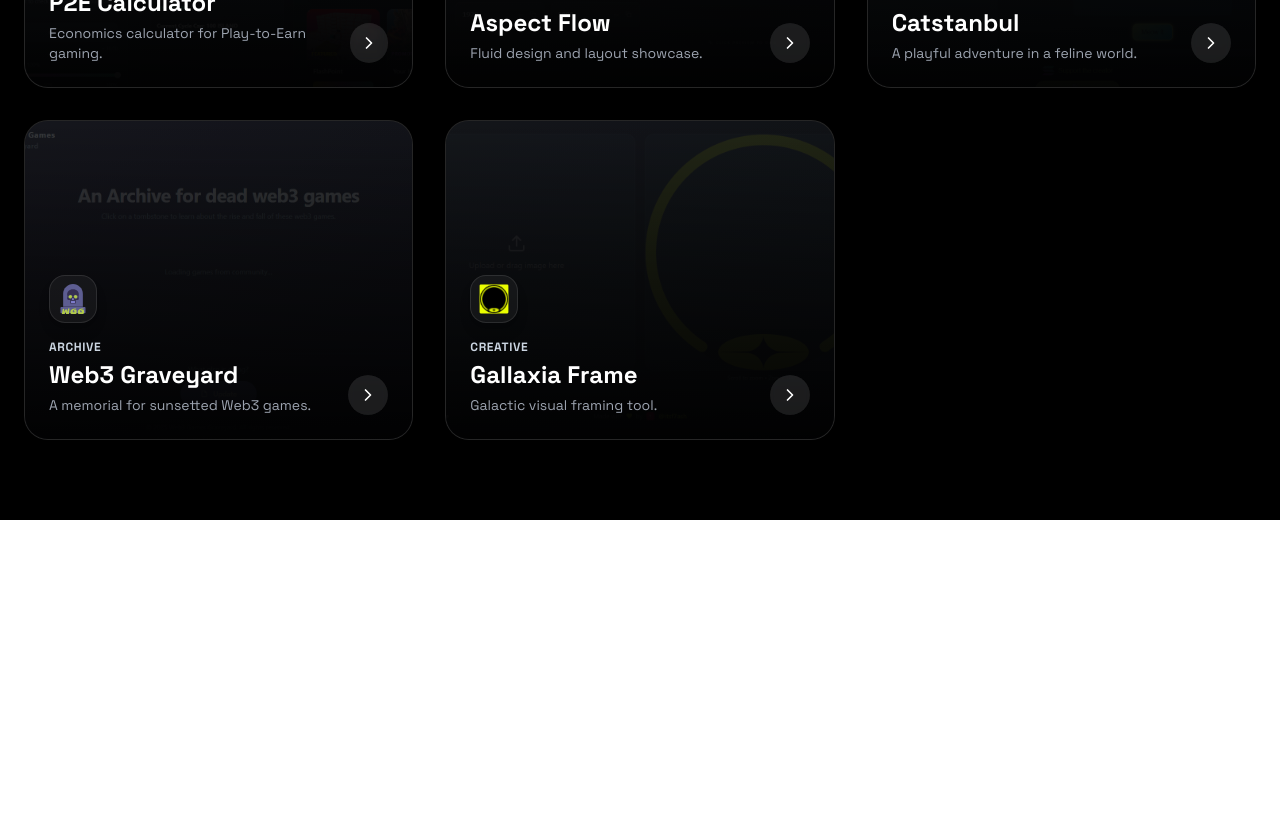
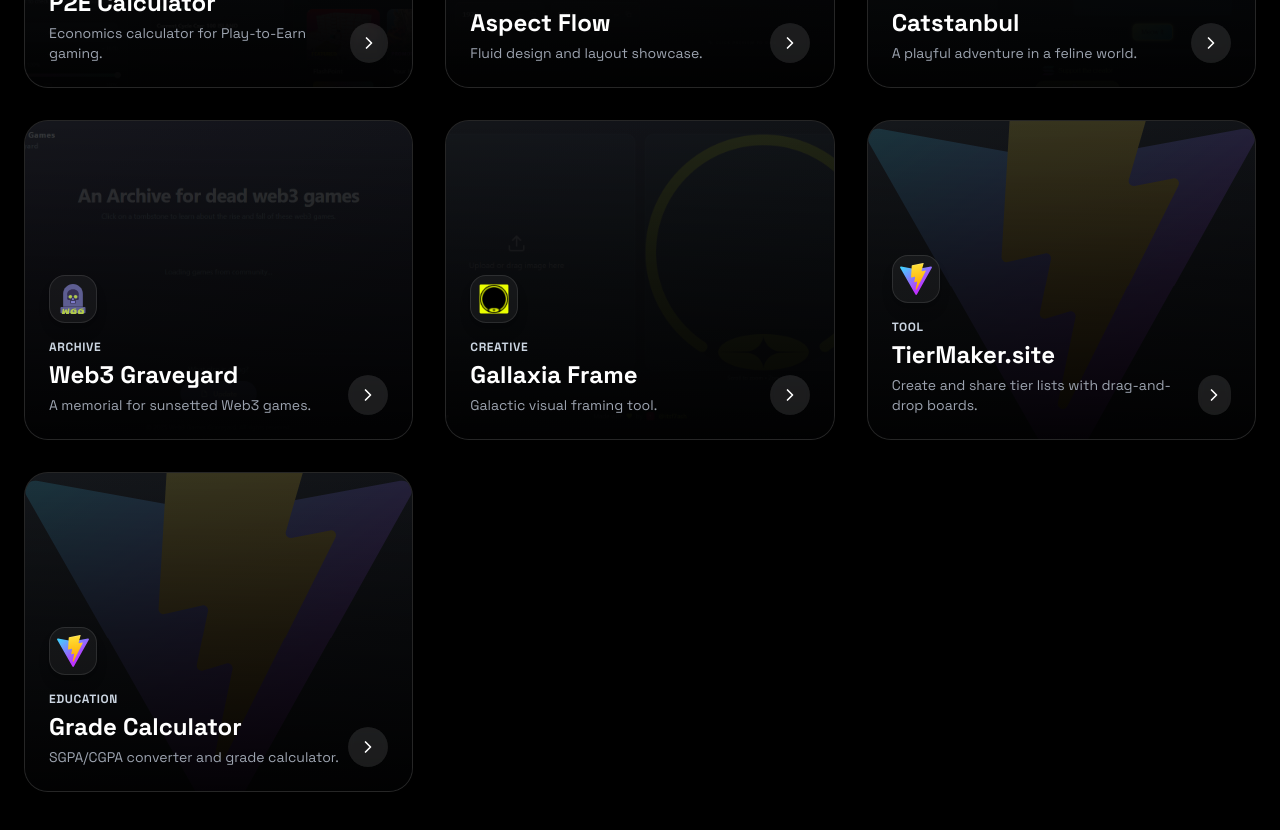
Before and after one commit to rjarivi/Vibe-Folio, a React (Vite) app: page / in a window 1280 px wide. Shown: the part 1200-2030 px from the top of the page. Before the commit the page ends 1720 px from the top, so only its background shows below. Built offline with nearby package versions, Linux system fonts and the light colour scheme.

Commit message:
Add TierMaker.site and Grade Calculator projects; favicon fallbacks

```diff
--- a/src/App.jsx
+++ b/src/App.jsx
@@ -116,6 +116,26 @@ const PROJECTS = [
     logo: asset("Gallaxia-Frame.svg"),
     thumb: asset("thumbs/gallaxia-frame.png")
   }
+  ,{
+    id: 12,
+    title: "TierMaker.site",
+    description: "Create and share tier lists with drag-and-drop boards.",
+    url: "https://tiermaker.site",
+    category: "Tool",
+    color: "from-lime-400 to-green-500",
+    logo: "https://tiermaker.site/favicon.svg",
+    thumb: asset("vite.svg")
+  }
+  ,{
+    id: 13,
+    title: "Grade Calculator",
+    description: "SGPA/CGPA converter and grade calculator.",
+    url: "https://rjarivi.github.io/Grade-Calculator/",
+    category: "Education",
+    color: "from-sky-500 to-cyan-400",
+    logo: "https://rjarivi.github.io/Grade-Calculator/favicon.svg",
+    thumb: asset("vite.svg")
+  }
 ];
 
 const App = () => {
@@ -194,7 +214,7 @@ const App = () => {
                   {/* Inner Gradient/Content */}
                   <div className="absolute inset-0 p-6 flex flex-col justify-end z-20 bg-gradient-to-b from-transparent via-black/50 to-black/90">
                     <div className={`w-12 h-12 rounded-2xl mb-4 bg-white/5 border border-white/10 flex items-center justify-center shadow-lg overflow-hidden`}>
-                      <img src={project.logo} alt={project.title} className="w-8 h-8 object-contain" />
+                      <img src={project.logo} alt={project.title} className="w-8 h-8 object-contain" onError={(e) => { e.currentTarget.src = asset('vite.svg'); }} />
                     </div>
                     <div className="flex justify-between items-end">
                       <div>
@@ -305,7 +325,7 @@ const App = () => {
                     `}
                   >
                     <div className="w-8 h-8 rounded-lg bg-white/5 border border-white/10 flex items-center justify-center shrink-0 overflow-hidden">
-                      <img src={p.logo} alt={p.title} className="w-6 h-6 object-contain" />
+                      <img src={p.logo} alt={p.title} className="w-6 h-6 object-contain" onError={(e) => { e.currentTarget.src = asset('vite.svg'); }} />
                     </div>
                     <div className="overflow-hidden">
                       <p className="text-sm font-medium truncate text-white">{p.title}</p>
--- a/vite.config.js
+++ b/vite.config.js
@@ -4,7 +4,7 @@ import react from '@vitejs/plugin-react-swc'
 // https://vite.dev/config/
 export default defineConfig({
   plugins: [react()],
-  base: './',
+  base: '/Vibe-Folio/',
   build: {
     outDir: 'docs',
   },
```
Also changed, not shown: 5 other files (tests, documents, lock files or other folders).
